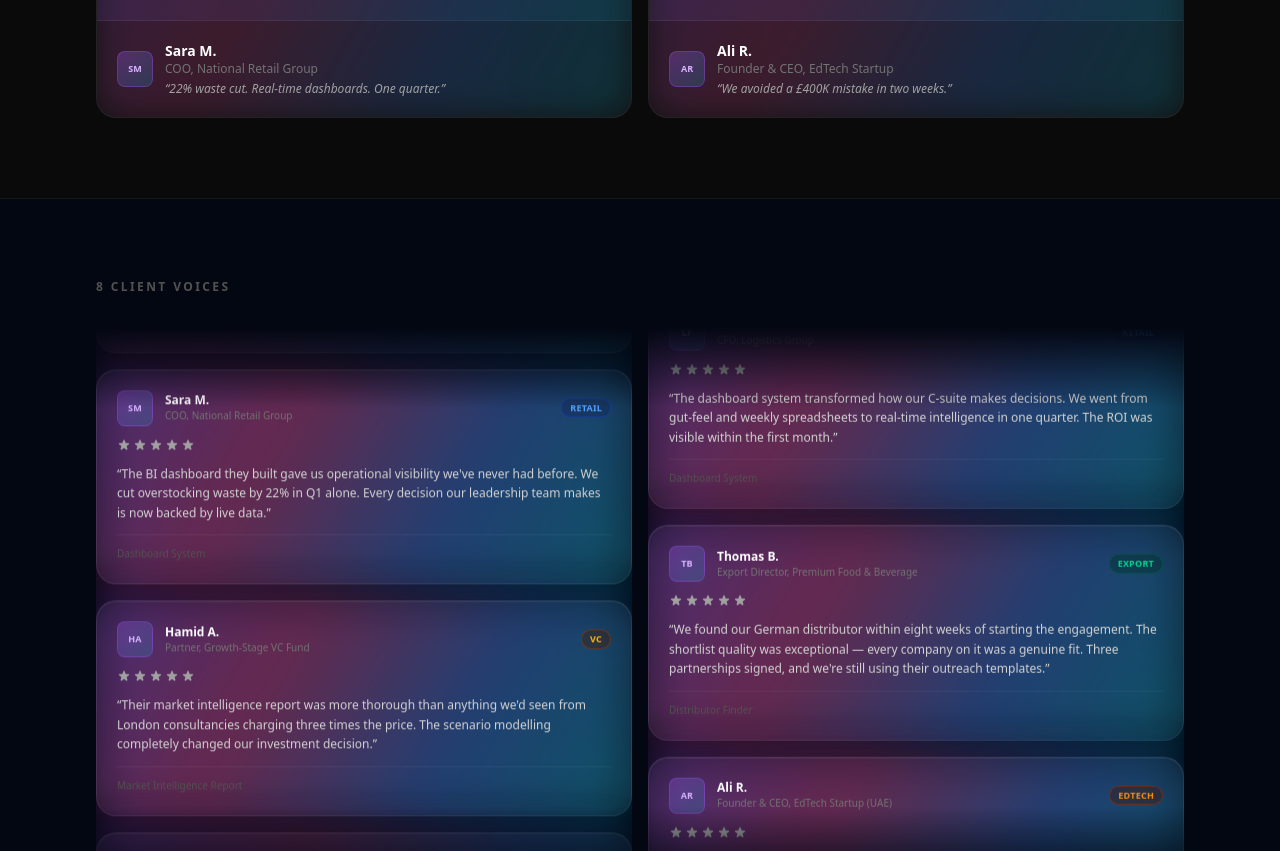
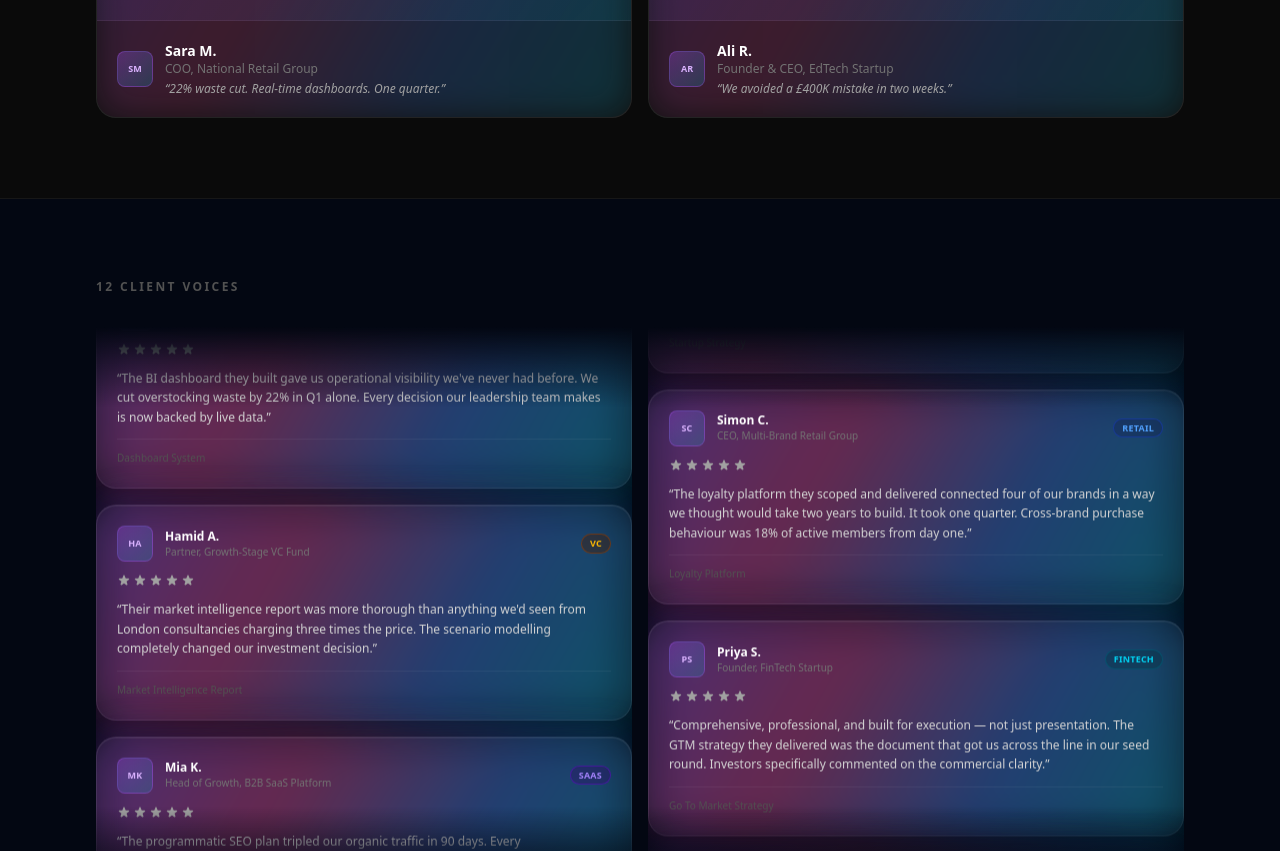
Before and after one commit to digiroiio-lgtm/RiseTech-Info-Ltd, a Next.js app: page /love in a window 1280 px wide. Shown: the part 1800-2651 px from the top of the page. Built offline with nearby package versions, Linux system fonts and the light colour scheme.

Commit message:
fix: eliminate visible testimonial duplication by using all 12 in animated wall
Agent-Logs-Url: https://github.com/digiroiio-lgtm/RiseTech-Info-Ltd/sessions/73352b08-421f-4846-9325-d5ab0b172726

Co-authored-by: digiroiio-lgtm <246828247+digiroiio-lgtm@users.noreply.github.com>

```diff
--- a/src/app/love/page.tsx
+++ b/src/app/love/page.tsx
@@ -9,10 +9,11 @@ export const metadata: Metadata = {
     "Hear from the founders, operators, and investors who have worked with RiseTech Advisory.",
 };
 
-// Top 8 testimonials for the animated wall (t1–t8)
-const wallTestimonials = testimonials.slice(0, 8);
-const col1 = wallTestimonials.slice(0, 4);
-const col2 = wallTestimonials.slice(4, 8);
+// All 12 testimonials for the animated wall — 6 per column so the
+// duplicate copies used for seamless looping never fit in the viewport
+// at the same time, eliminating visible repetition.
+const col1 = testimonials.slice(0, 6);
+const col2 = testimonials.slice(6, 12);
 
 // Sector colour map
 const sectorColour: Record<string, string> = {
@@ -43,7 +44,7 @@ function StarRow() {
 }
 
 interface WallCardProps {
-  t: (typeof wallTestimonials)[number];
+  t: (typeof col1)[number];
 }
 
 function WallCard({ t }: WallCardProps) {
@@ -455,7 +456,7 @@ export default function WallOfLovePage() {
         >
           <div className="max-w-6xl mx-auto px-6 lg:px-8">
             <p className="text-xs font-semibold tracking-[0.2em] uppercase text-neutral-600 mb-8">
-              8 client voices
+              12 client voices
             </p>
             <div className="grid sm:grid-cols-2 gap-4">
               <ScrollColumn cards={col1} direction="up" />
```
